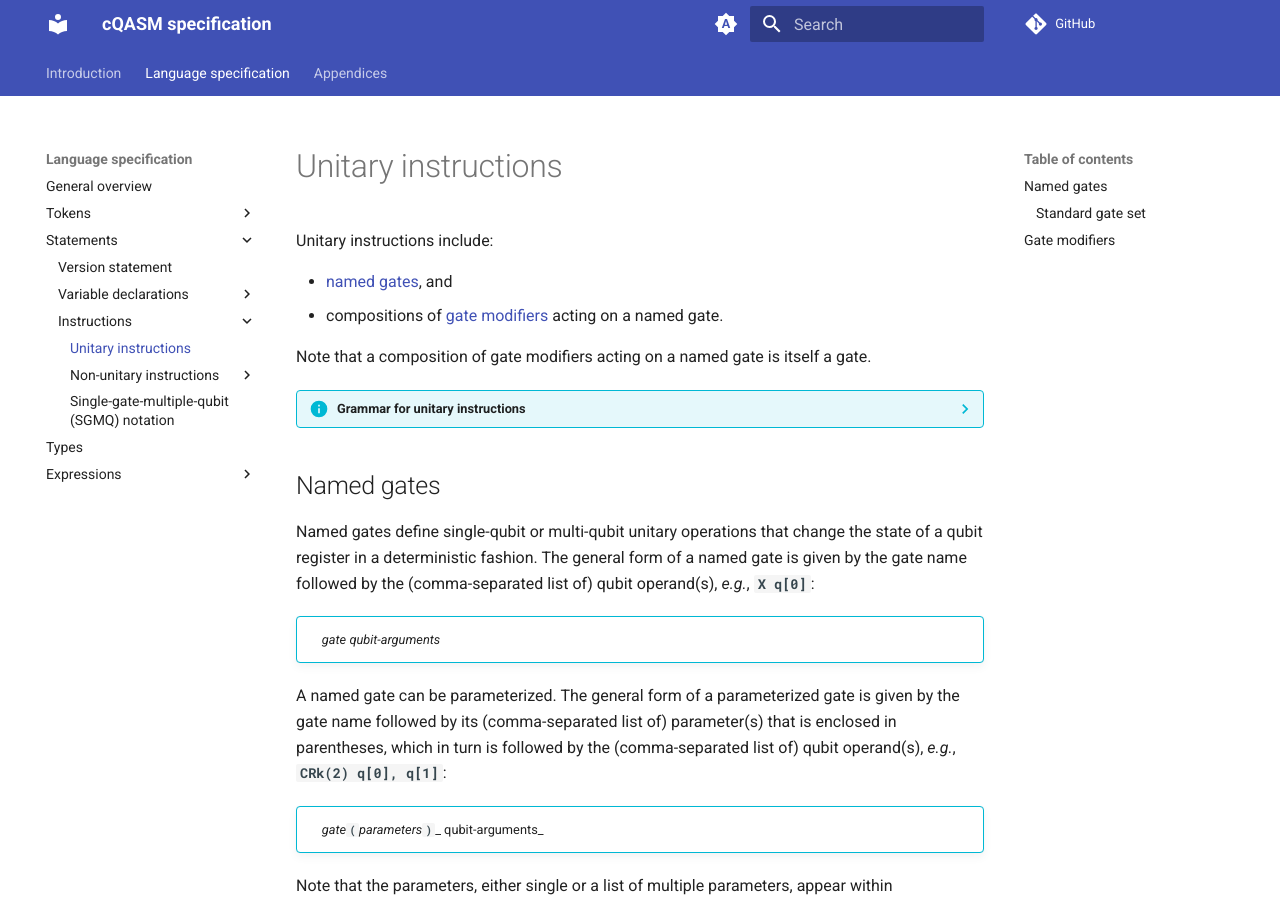
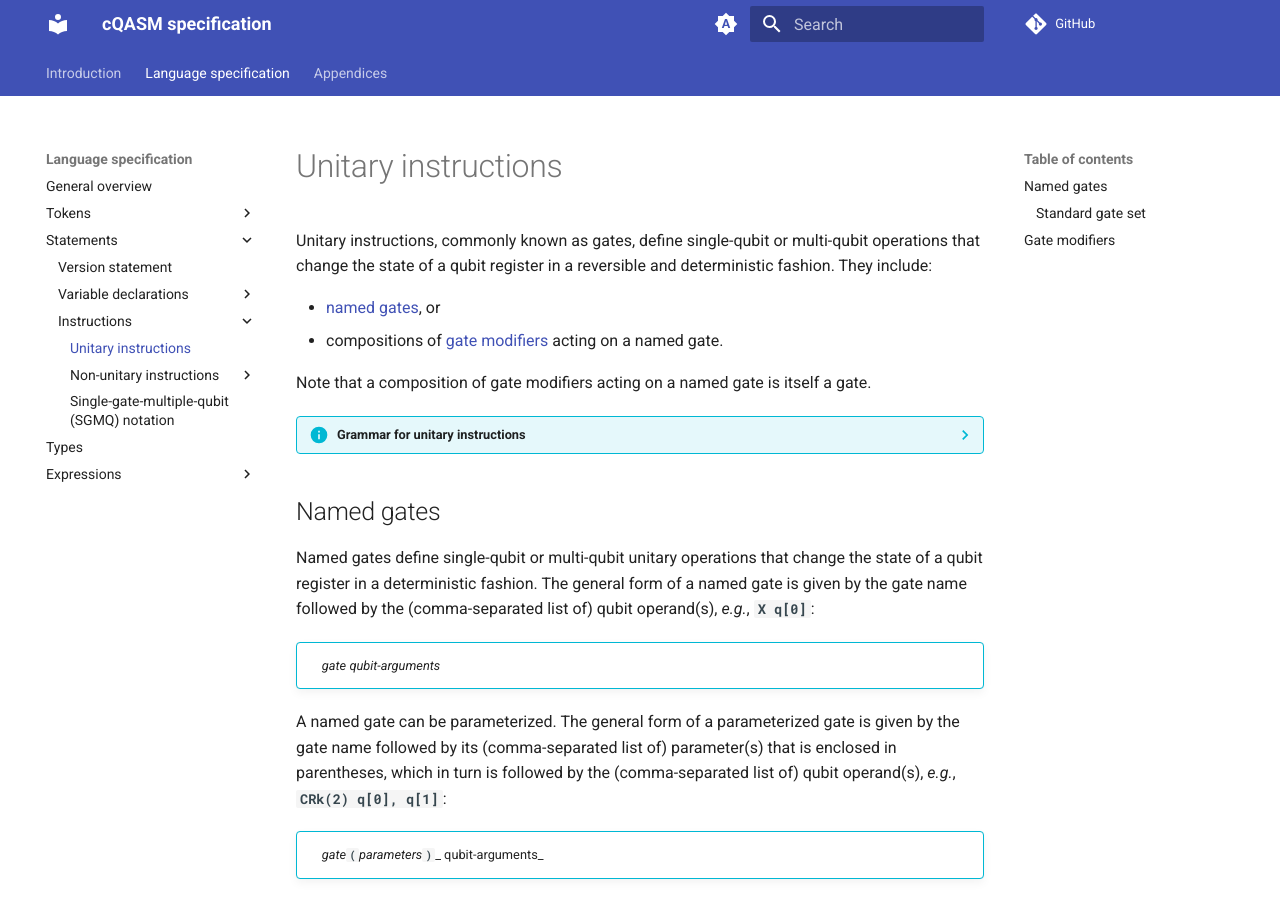
Before and after one commit to QuTech-Delft/cQASM-spec, an MkDocs documentation site: the page built from docs/language_specification/statements/instructions/unitary_instructions.md, in a window 1280 px wide and 900 px high. Built offline with MkDocs 1.6.1 and Material for MkDocs 9.7.7, drawn with Linux system fonts in a browser that asks for light colours; comment, search, counter and statistics services are not loaded; the version menu is left out; some of the changed text lies outside the part shown.

Commit message:
Apply suggestions from code review
Co-authored-by: Chris Elenbaas <67630508+elenbaasc@users.noreply.github.com>

```diff
--- a/docs/language_specification/statements/instructions/unitary_instructions.md
+++ b/docs/language_specification/statements/instructions/unitary_instructions.md
@@ -1,6 +1,7 @@
-Unitary instructions include:
+Unitary instructions, commonly known as gates, define single-qubit or multi-qubit operations
+that change the state of a qubit register in a reversible and deterministic fashion. They include:
 
-- [named gates](unitary_instructions.md#named-gates), and
+- [named gates](unitary_instructions.md#named-gates), or
 - compositions of [gate modifiers](unitary_instructions.md#gate-modifiers) acting on a named gate.
 
 Note that a composition of gate modifiers acting on a named gate is itself a gate.
@@ -130,8 +131,8 @@
 
 ## Gate modifiers
 
-A gate modifier is an operator _Q_ that takes a gate as input and returns a modified gate as output (_Q: gate → gate_).
-_I.e._, it transforms an arbitrary unitary $U$ into $U'$, based on the particular modifier that is applied.
+A gate modifier is an operator _Q_ that takes a gate as input and returns a modified gate as output (_Q: gate → gate_),
+_i.e._, it transforms an arbitrary unitary $U$ into $U'$, based on the particular modifier that is applied.
 We consider the following gate modifiers:
 
 - The _inverse_ modifier **`inv`**, which modifies the gate $U$ into $U^\dagger$, _e.g._, **`inv.X q[0]`**.
@@ -141,8 +142,8 @@
   **`ctrl.X q[0], q[1]`**, where the control qubit is prepended to the list of qubit operands.
 
 Since gate modifiers return gates, they can be applied in a nested manner,
-e.g., `inv.pow(2).X`, where a gate modifier `inv` is applied to the modified gate `pow(2).X`,
-which in turn resulted from applying the gate modifier `pow(2)` on the (named) gate `X`.
+_e.g._, **`inv.pow(2).X`**, where a gate modifier **`inv`** is applied to the modified gate **`pow(2).X`**,
+which in turn resulted from applying the gate modifier **`pow(2)`** on the (named) gate **`X`**.
 
 The current version of the language only allows gate modifiers to act on single-qubit gates.
 
```
Also changed, not shown: docs/language_specification/general_overview.md (+1 -1 lines).
